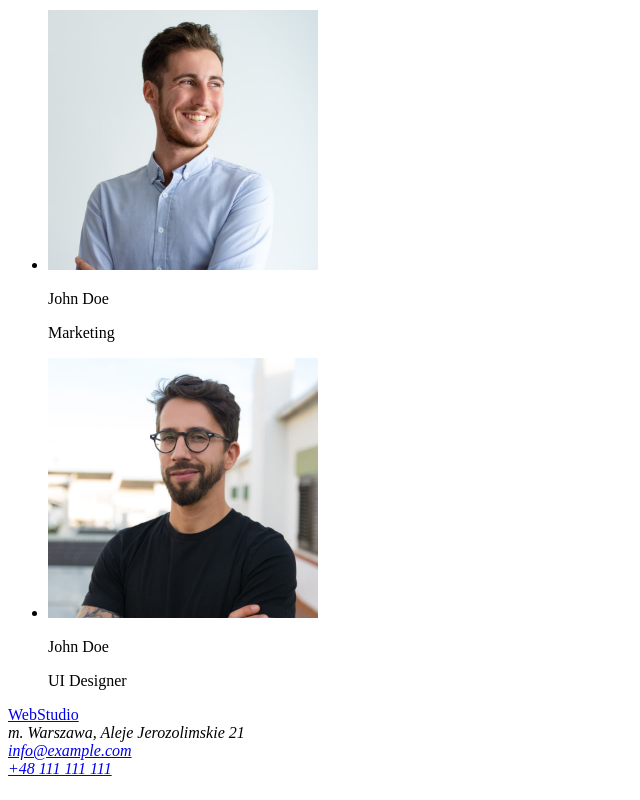
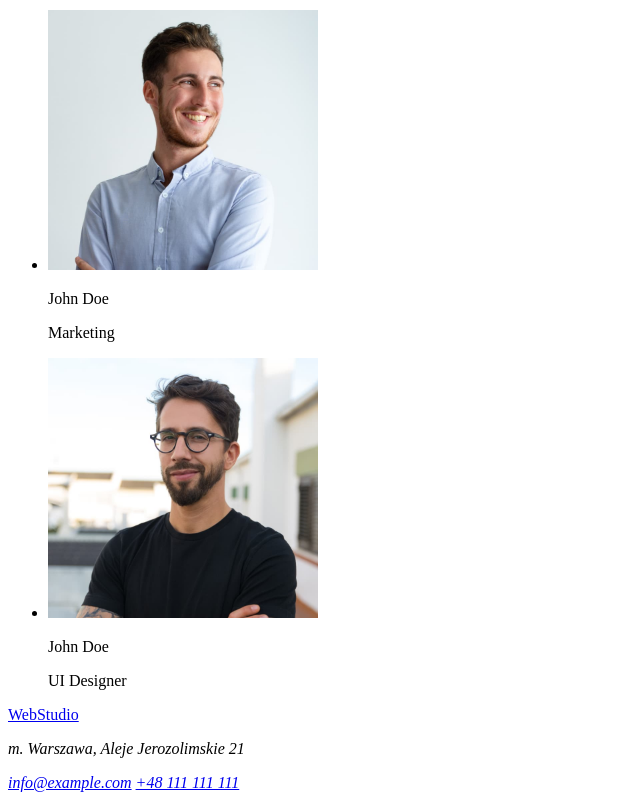
Before and after one commit to PatrycjaPiwowarczyk/goit-markup-hw-01, a plain HTML site: page index.html in a window 1280 px wide. Shown: the part 2272-3072 px from the top of the page, without its empty margins (0-640 px from the left). Drawn offline with Linux system fonts and the light colour scheme.

Commit message:
Poprawki 5

```diff
--- a/index.html
+++ b/index.html
@@ -145,8 +145,8 @@
       <a href="./index.html">WebStudio</a>
       <br />
       <address>
-        m. Warszawa, Aleje Jerozolimskie 21<br />
-        <a href="mailto:info@example.com">info@example.com</a><br />
+        <p>m. Warszawa, Aleje Jerozolimskie 21</p>
+        <a href="mailto:info@example.com">info@example.com</a>
         <a href="tel:+48111111111">+48 111 111 111</a>
       </address>
     </footer>
```
